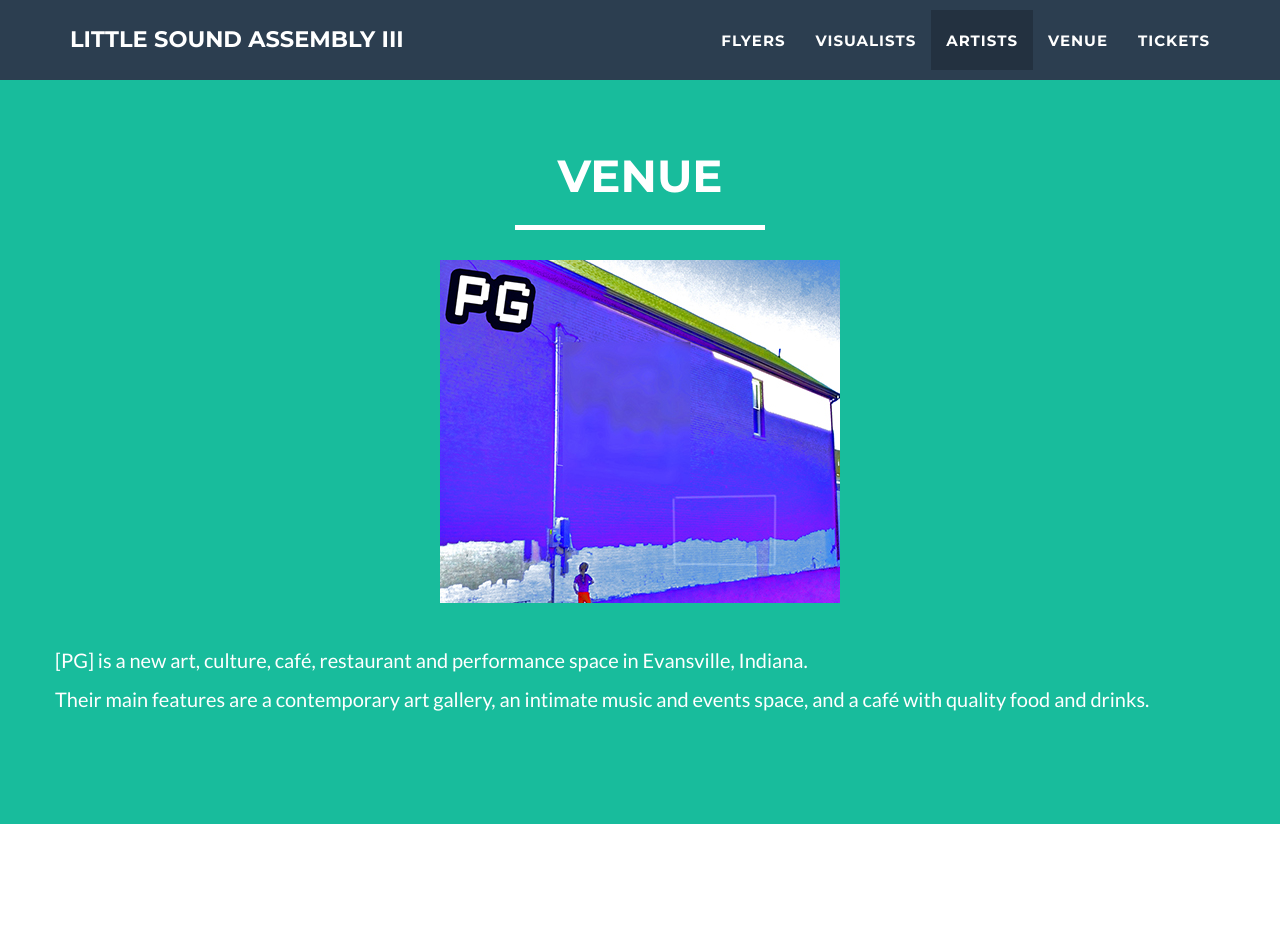
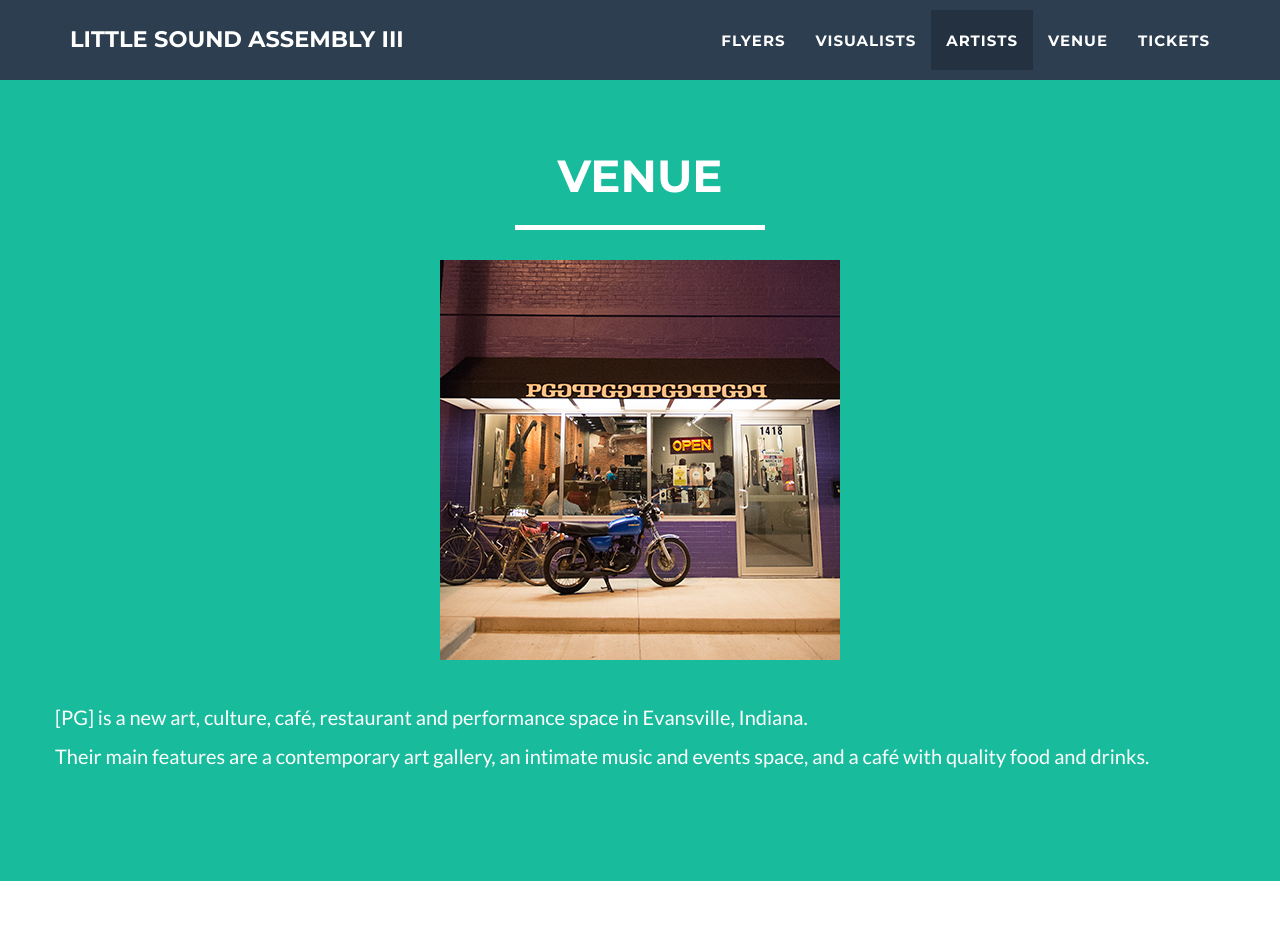
Before and after one commit to hypnogram/Little-Sound-Assembly.github.io, a Jekyll site: the page built from _posts/2014-07-14-project-5.markdown, in a window 1280 px wide and 1400 px high, scrolled down 4650 px. Shown: the top 931 px of the window. Built offline with Jekyll 4.4.1, drawn with Linux system fonts in a browser that asks for light colours.

Commit message:
changed PG venue image, added css to fix image size issues on mobile

```diff
--- a/_includes/css/main.css
+++ b/_includes/css/main.css
@@ -465,4 +465,5 @@ footer .footer-below {
 .center {
     display: block;
     margin: 0px auto;
+    max-width: 100%;
 }
--- a/_includes/venue.html
+++ b/_includes/venue.html
@@ -10,7 +10,7 @@
 
             <div class="row">
 
-                <img class="center" src="/img/pg_page_cover777.jpg" />
+                <img class="center" src="/img/pgfront.jpg"/>
 
                 <br><br>
 
```
Also changed, not shown: img/pgfront.jpg (added).
